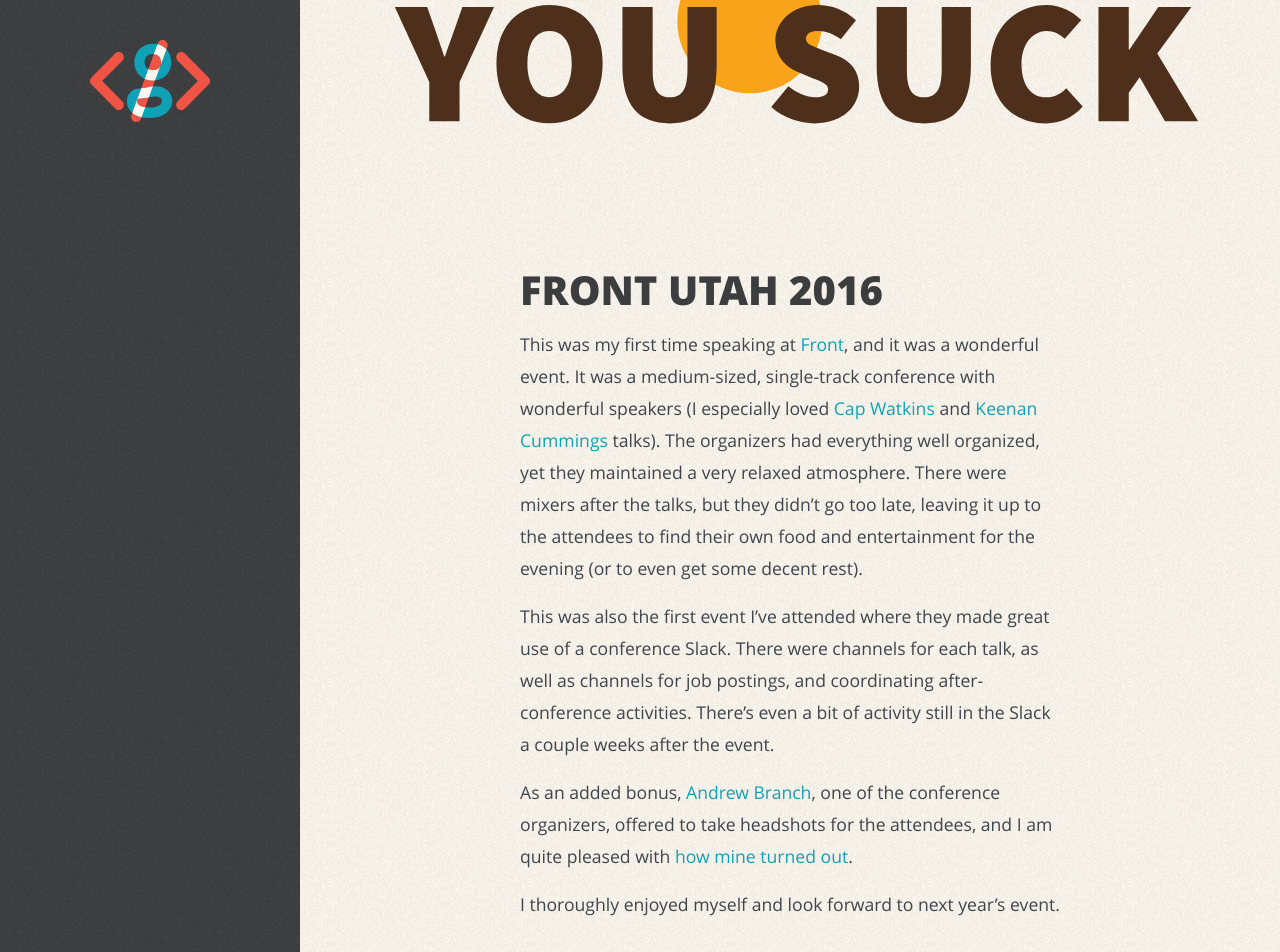
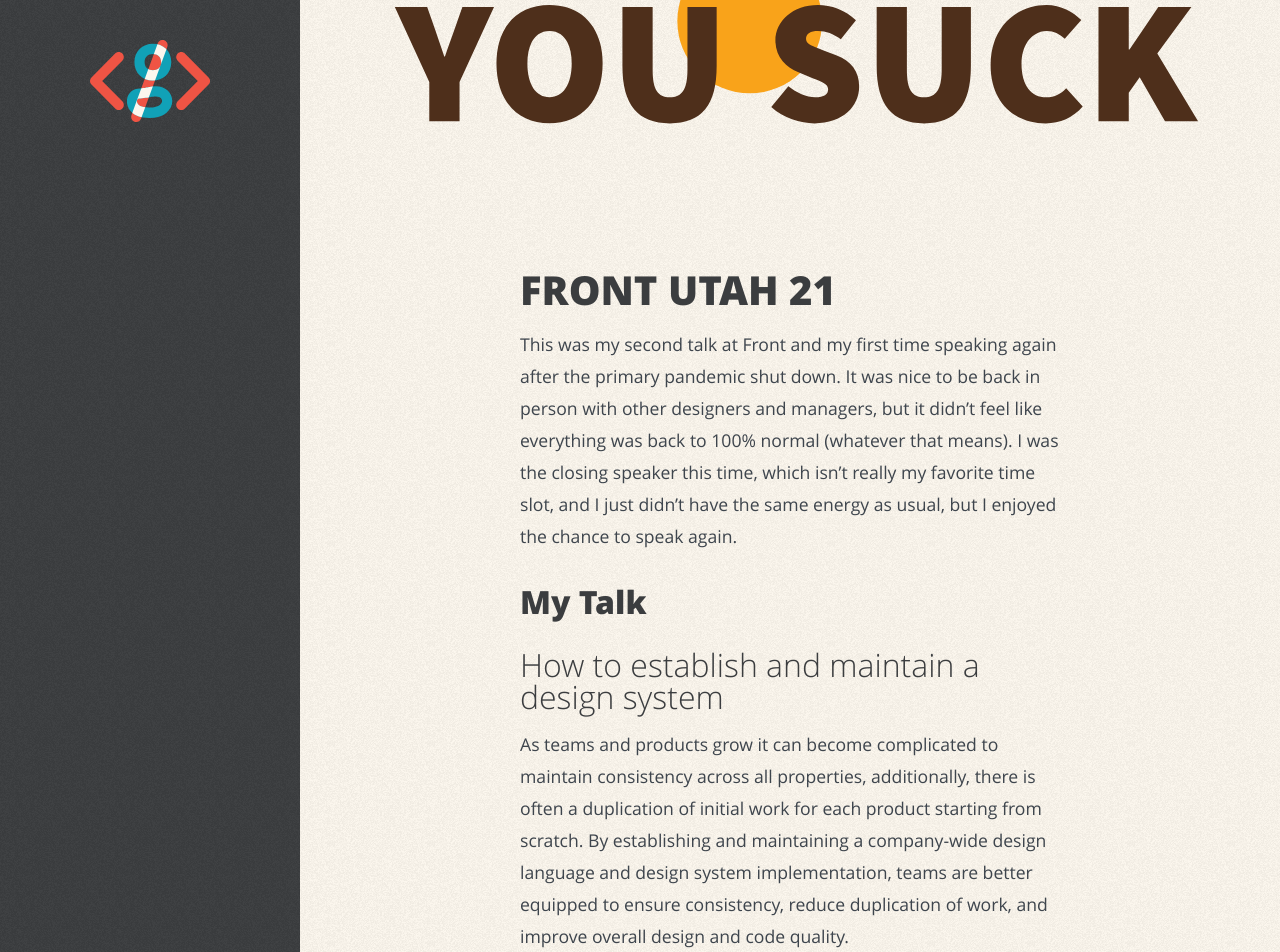
Before and after one commit to GarthDB/garthdb.github.io, a Jekyll site: the page built from _posts/2021-11-01-front.md, in a window 1280 px wide and 1400 px high, scrolled down 212 px. Shown: the top 952 px of the window. Built offline with Jekyll 4.4.1, drawn with Linux system fonts in a browser that asks for light colours; some of the changed text lies outside the part shown.

Commit message:
minor edits to old post, added latest talk at Front 21

```diff
--- a/_posts/2016-05-13-front.md
+++ b/_posts/2016-05-13-front.md
@@ -12,7 +12,7 @@
 
 # Front Utah 2016
 
-This was my first time speaking at [Front](http://frontutah.com/GarthBraithwaite.html), and it was a wonderful event. It was a medium-sized, single-track conference with wonderful speakers (I especially loved [Cap Watkins](https://vimeo.com/167736104) and [Keenan Cummings](https://vimeo.com/167004431) talks). The organizers had everything well organized, yet they maintained a very relaxed atmosphere. There were mixers after the talks, but they didn’t go too late, leaving it up to the attendees to find their own food and entertainment for the evening (or to even get some decent rest).
+This was my first time speaking at Front, and it was a wonderful event. It was a medium-sized, single-track conference with wonderful speakers (I especially loved [Cap Watkins](https://www.youtube.com/watch?v=KCTXdk26b_4) and [Keenan Cummings](https://www.youtube.com/watch?v=LlKesCuHL0U) talks). The organizers had everything well planned out, yet they maintained a very relaxed atmosphere. There were mixers after the talks, but they didn’t go too late, leaving it up to the attendees to find their own food and entertainment for the evening (or to even get some decent rest).
 
 This was also the first event I’ve attended where they made great use of a conference Slack. There were channels for each talk, as well as channels for job postings, and coordinating after-conference activities. There’s even a bit of activity still in the Slack a couple weeks after the event.
 
@@ -22,8 +22,8 @@
 
 ## My Talk
 
-Sometimes, as creative professionals, our work is not our best. Sometimes we make things of which we aren’t proud. It might be because of undue pressure on us from our clients/employer, constraints that take us out of our wheelhouse, or more often because we get in our own heads. In my talk at [Front](http://frontutah.com/GarthBraithwaite.html), I addressed what might be holding us back and strategies for working through it.
+Sometimes, as creative professionals, our work is not our best. Sometimes we make things of which we aren’t proud. It might be because of undue pressure on us from our clients/employer, constraints that take us out of our wheelhouse, or more often because we get in our own heads. In my talk at Front, I addressed what might be holding us back and strategies for working through it.
 
 My slides are on [Speaker Deck](https://speakerdeck.com/garthdb/sometimes-you-suck).
 
-{% include video.html type="vimeo" id="166881916" %}
+{% include video.html type="youtube" id="qdMgC5-wXiE" %}
--- /dev/null
+++ b/_posts/2021-11-01-front.md
@@ -0,0 +1,23 @@
+---
+title: Front
+date: 2021-11-01 00:00:00 Z
+categories:
+- talks
+layout: header-image-post
+eventdate: Oct, 2021
+location: Salt Lake City
+eventurl: http://www.frontutah.com/
+headerimg: "/img/sometimes-you-suck.svg"
+---
+
+# Front Utah 21
+
+This was my second talk at Front and my first time speaking again after the primary pandemic shut down. It was nice to be back in person with other designers and managers, but it didn't feel like everything was back to 100% normal (whatever that means). I was the closing speaker this time, which isn't really my favorite time slot, and I just didn't have the same energy as usual, but I enjoyed the chance to speak again.
+
+## My Talk
+
+### How to establish and maintain a design system
+
+As teams and products grow it can become complicated to maintain consistency across all properties, additionally, there is often a duplication of initial work for each product starting from scratch. By establishing and maintaining a company-wide design language and design system implementation, teams are better equipped to ensure consistency, reduce duplication of work, and improve overall design and code quality.
+
+{% include video.html type="youtube" id="Zla3NLnAOUQ" %}
```
